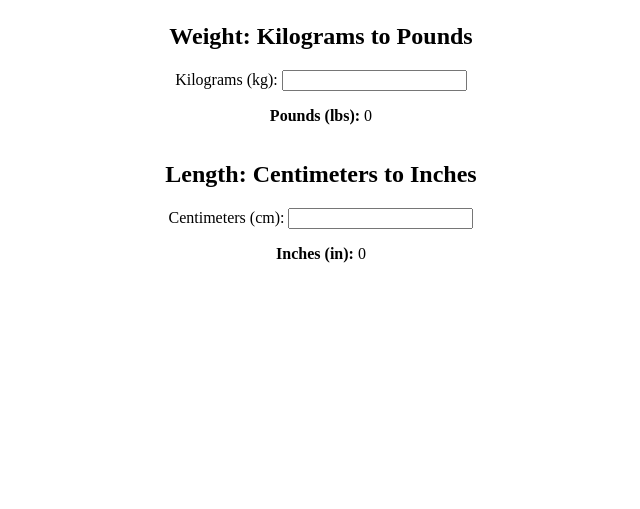
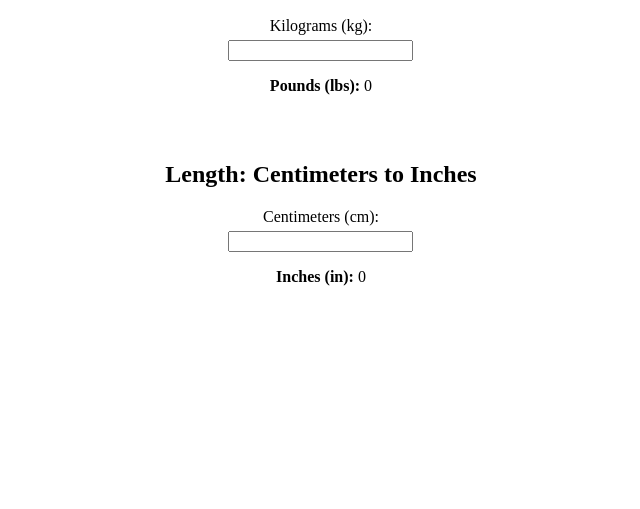
Before and after one commit to VenkataSateesh8/convert-kgs-to-lbs-and-viceversa, a plain HTML site: page index.html in a window 1280 px wide. Shown: the part 307-816 px from the top of the page, without its empty margins (319-959 px from the left). Drawn offline with Linux system fonts and the light colour scheme.

Commit message:
Update style.css

```diff
--- a/style.css
+++ b/style.css
@@ -3,6 +3,15 @@ body {
   flex-direction: column;
   align-items: center;
   justify-content: center;
-  min-height: 100vh; /* full height */
+  min-height: 100vh;
   text-align: center;
 }
+
+.converter {
+  margin-bottom: 30px;
+}
+
+label {
+  display: block;
+  margin: 10px 0 5px;
+}
```
